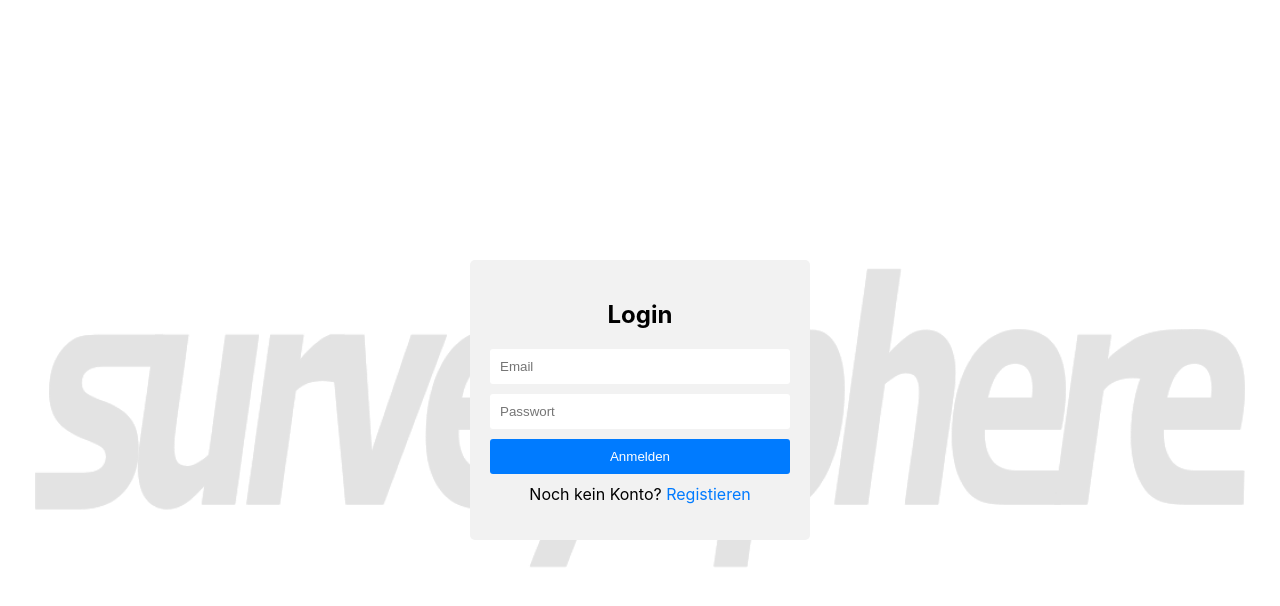
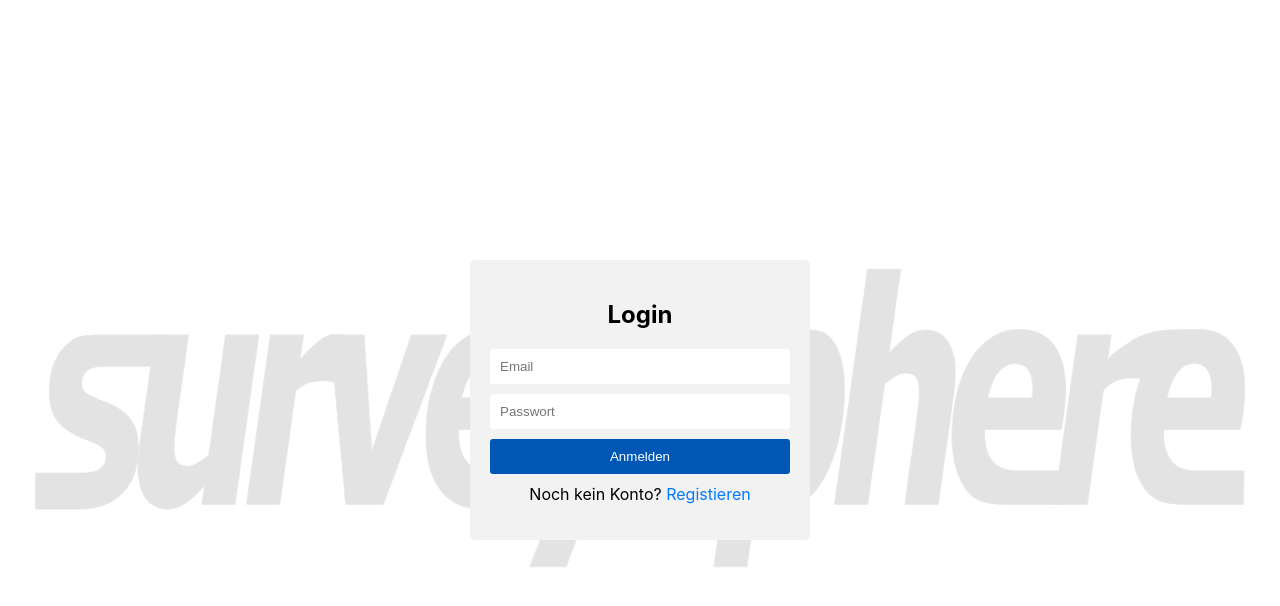
Before and after one commit to SirSimon04/SurveySphere, a React (Create React App) app in the folder client/surveysphere/: page / in a window 1280 px wide. In both pictures the pointer is over the button "Anmelden". Shown: the top 606 px of the page. Built offline with nearby package versions, Linux system fonts and the light colour scheme.

Commit message:
added hover animation on login button

```diff
--- a/client/surveysphere/src/components/Auth/Auth.css
+++ b/client/surveysphere/src/components/Auth/Auth.css
@@ -35,6 +35,11 @@
     cursor: pointer;
 }
 
+.login-form button:hover {
+    background-color: #0057b5;
+    transition: background-color 0.3s ease;
+}
+
 .signup-link {
     margin-top: 10px;
     text-align: center;
```
